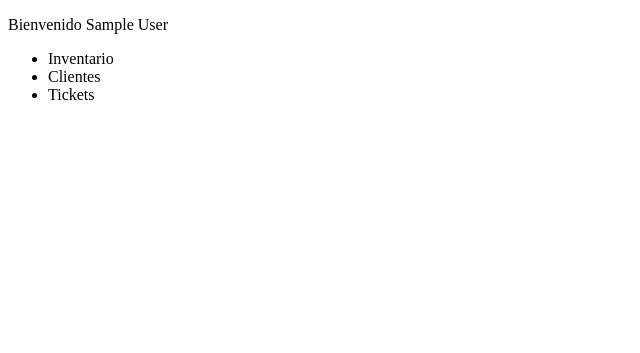
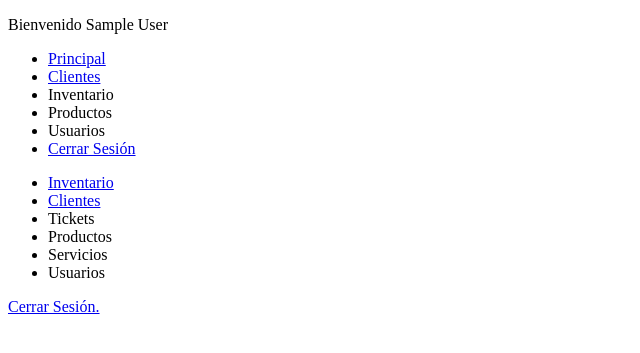
Before and after one commit to iquiquegm/vortice, a PHP site: page /panel.php in a window 1280 px wide. Shown: the top 353 px of the page, without its empty margins (0-640 px from the left). Run offline with PHP 8.4, Linux system fonts and the light colour scheme; the visitor is signed in with stand-in values (Sample User, id 1).

Commit message:
Menus y Paginas
Se creo un archivo para el menu y se mejoró el uso de las sesiones.

```diff
--- /dev/null
+++ b/menu.php
@@ -0,0 +1,9 @@
+<ul>
+    <li><a href="panel.php">Principal</a></li>
+    <li><a href="clientes.php">Clientes</a></li>
+    <li>Inventario</li>
+    <li>Productos</li>
+    <li>Usuarios</li>
+    <li><a href="index.php">Cerrar Sesión</a></li>
+
+</ul>
--- a/panel.php
+++ b/panel.php
@@ -8,12 +8,33 @@
 <body>
     <p><?php
     session_start();
-    echo "Bienvenido ". $_SESSION['name']; ?>
+
+    // Check if the session variable is set
+if(isset($_SESSION['name'])) {
+    echo "Bienvenido ". $_SESSION['name'];
+    include "menu.php";
+
+
+    ?>
     </p>
     <ul>
-        <li>Inventario</li>
-        <li>Clientes</li>
+        <li><a href="inventario.php">Inventario</a></li>
+        <li><a href="clientes.php">Clientes</a></li>
         <li>Tickets</li>
+        <li>Productos</li>
+        <li>Servicios</li>
+        <li>Usuarios</li>
     </ul>
+    <p>
+        <a href="index.php">Cerrar Sesión.</a>
+    </p>
+
+
+
+
+
+<?php } else {
+    echo 'Tiene que iniciar sesión.';
+} ?>
 </body>
 </html>
--- a/validar.php
+++ b/validar.php
@@ -38,10 +38,12 @@ if($result->num_rows > 0) {
 
     // Set the session
     $_SESSION['name'] = $user['nombre'];
+     // Redirect to panel.php
+     header('Location: panel.php');
+     exit;
 
-    echo "Login successful. Welcome " . $_SESSION['name'];
 } else {
-    echo "Invalid username or password";
+    echo "Usuario o contraseña no válida.";
 }
 
 $stmt->close();
```
Also changed, not shown: clientes.php (added, +41 -0 lines), index.php (+9 -0 lines).
